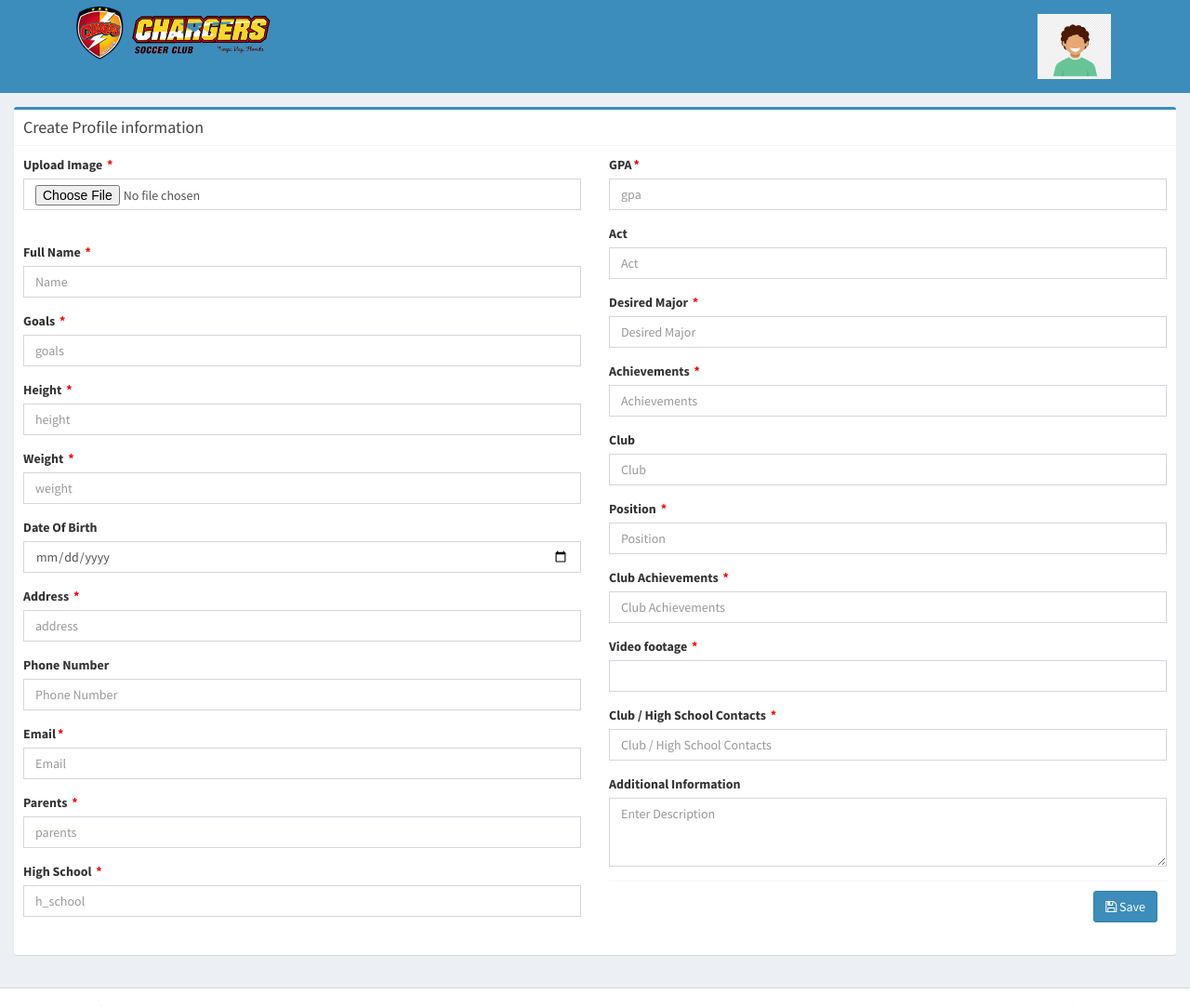
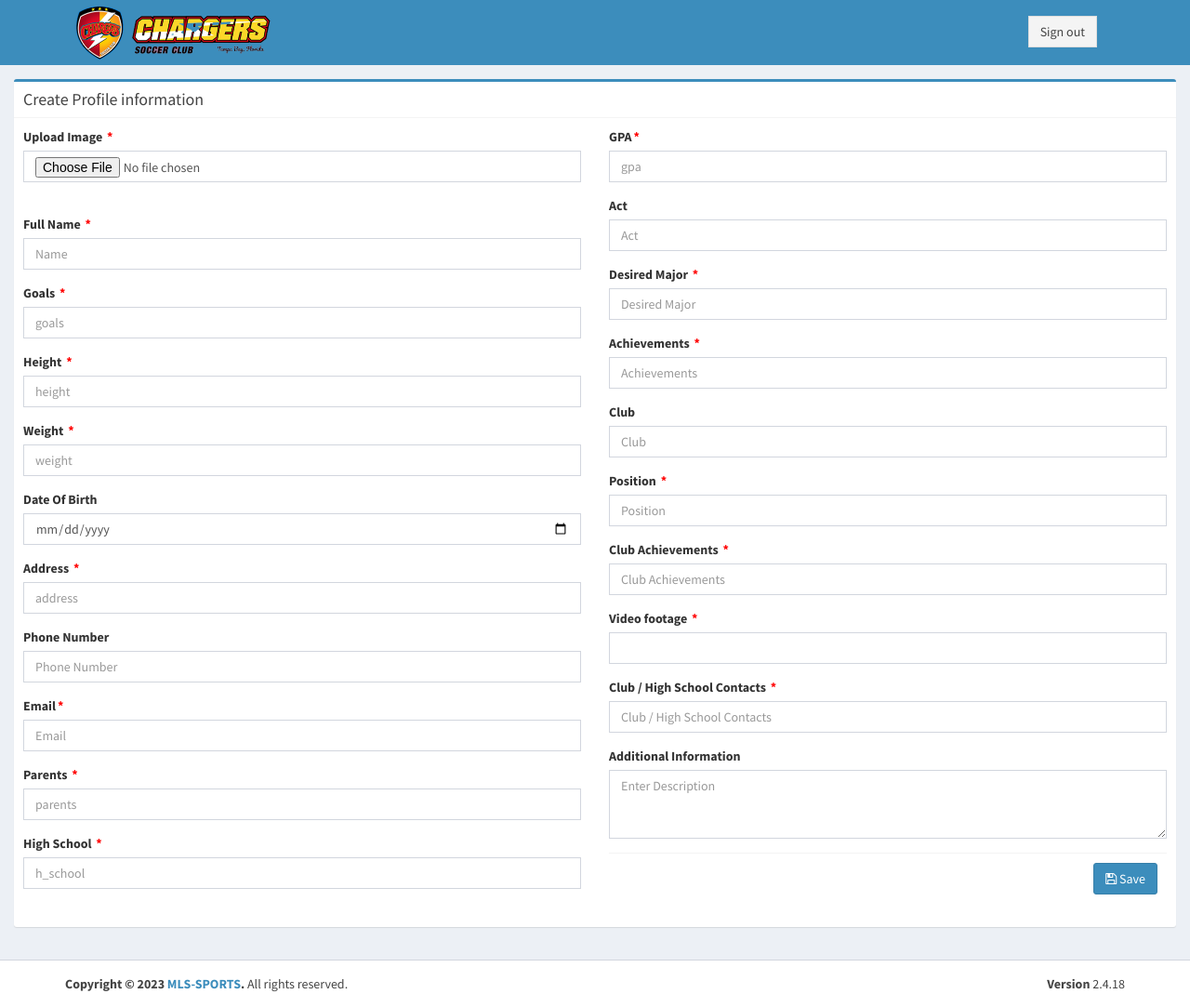
Before and after one commit to izazasif/user_resgistration, a Laravel app: page / in a window 1280 px wide. Shown: the whole page at 93% size. Run offline with Laravel 10, Linux system fonts and the light colour scheme; the visitor is signed in with stand-in values (Sample User, id 1); data that the repository does not hold is empty; some libraries are stand-ins or nearby versions.

Commit message:
second_com123456

```diff
--- a/resources/views/layout/header.blade.php
+++ b/resources/views/layout/header.blade.php
@@ -13,27 +13,26 @@
 
         <!-- /.navbar-collapse -->
         <!-- Navbar Right Menu -->
+
         <div class="navbar-custom-menu">
           <ul class="nav navbar-nav">
             <!-- Messages: style can be found in dropdown.less-->
 
             <!-- /.messages-menu -->
 
-
-
             <!-- User Account Menu -->
             <li class="dropdown user user-menu">
               <!-- Menu Toggle Button -->
               <a href="#" class="dropdown-toggle" data-toggle="dropdown">
                 <!-- The user image in the navbar-->
-                <img class="brand" src="{{ asset('user2.png') }}" style="height:70px;" alt="bootstraper logo">
+                <!-- <img class="brand" src="{{ asset('user2.png') }}" style="height:70px;" alt="bootstraper logo"> -->
                 <!-- hidden-xs hides the username on small devices so only the image appears. -->
                 <!-- <span class="hidden-xs">{{Auth::user()->name}}</span> -->
               </a>
               <ul class="dropdown-menu">
                 <!-- The user image in the menu -->
                 <li class="user-header">
-                <img class="brand" src="{{ asset('user2.png') }}" style="height:70px;" alt="bootstraper logo">
+                <!-- <img class="brand" src="{{ asset('user2.png') }}" style="height:70px;" alt="bootstraper logo"> -->
 
                   <p>
                     <!-- {{Auth::user()->name}} -->
@@ -46,16 +45,18 @@
                   <!-- <div class="pull-left">
                     <a href="#" class="btn btn-default btn-flat">Profile</a>
                   </div> -->
-                  <div class="pull-right">
-                    <a href="/logout" class="btn btn-default btn-flat">Sign out</a>
-                  </div>
+
                 </li>
               </ul>
             </li>
           </ul>
         </div>
+        <div class="pull-right" style="margin-top: 17px;">
+                    <a href="/logout" class="btn btn-default btn-flat">Sign out</a>
+        </div>
         <!-- /.navbar-custom-menu -->
       </div>
+
       <!-- /.container-fluid -->
     </nav>
   </header>
```
Also changed, not shown: database/migrations/2023_08_31_152654_create_profile_infos_table.php, public/app/user/20230905035512_485406.jpg (added).
